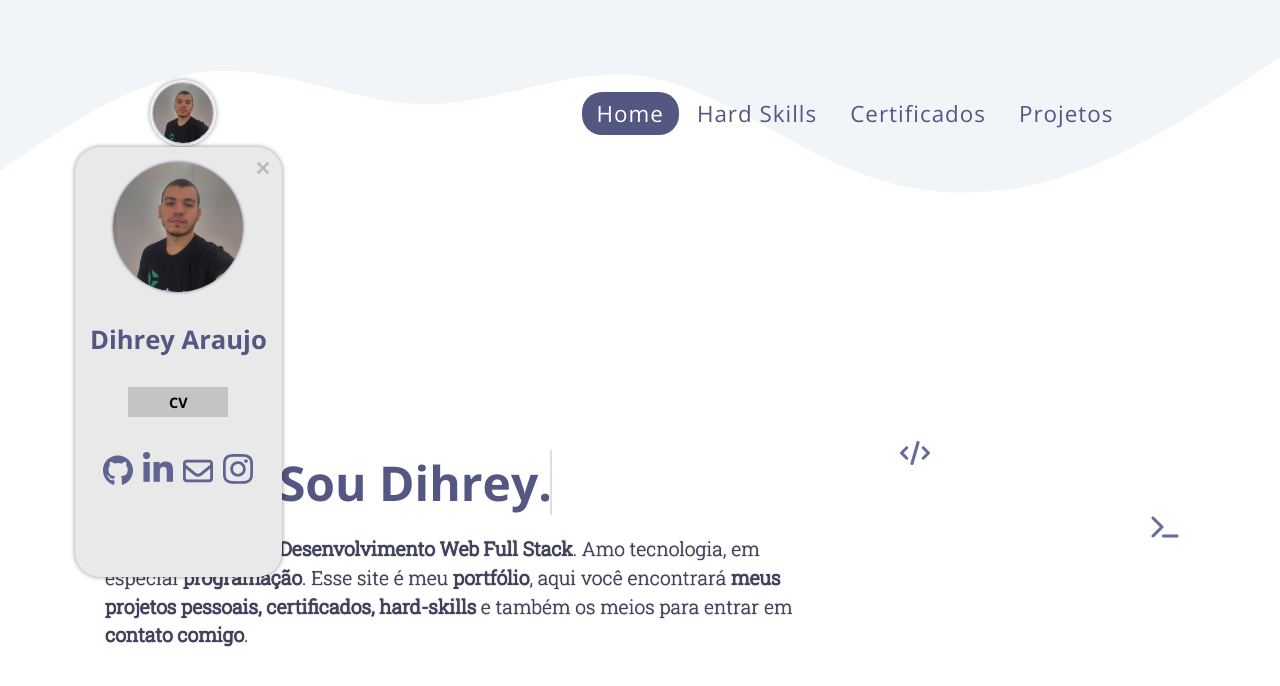
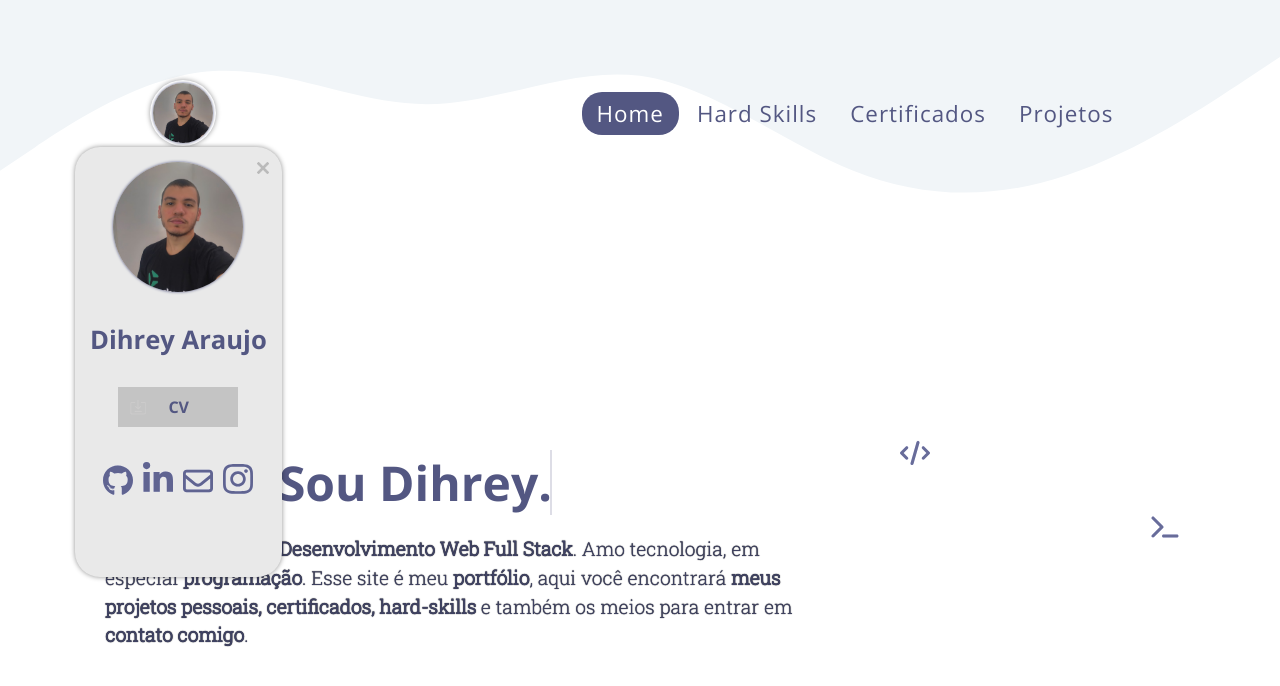
Before and after one commit to dihreyaraujo/my-portfolio-react, a React (Create React App) app: page / in a window 1280 px wide. Both pictures are taken after a click on the picture 183 px from the left and 113 px from the top of the page. Shown: the top 686 px of the page. Built offline with nearby package versions, Linux system fonts and the light colour scheme.

Commit message:
adicionando curriculo para download

```diff
--- a/src/components/Header.js
+++ b/src/components/Header.js
@@ -7,20 +7,9 @@ import Gmail from '../icons/gmail.svg';
 import Linkedin from '../icons/linkedin.svg';
 import Perfil from '../perfil-images/imagemPrincipal.jpg';
 import Exit from '../images/exit.png';
+import Download from '../curriculo/download.png'
 
 class Header extends React.Component {
-  state = {
-    buttonText: 'CV'
-  }
-
-  buttonOn = () => {
-    this.setState({ buttonText: 'Em Breve' });
-  }
-
-  buttonOf = () => {
-    this.setState({ buttonText: 'CV' });
-  }
-
   enterMenu = () => {
     const menuPopUp = document.querySelector('.menu-popup');
     menuPopUp.style.display = 'flex';
@@ -95,13 +84,12 @@ class Header extends React.Component {
         <img src={ Exit } className="exit" onClick={ this.exitMenu } alt='icon-exit'></img>
           <div className="perfil-menu"></div>
           <h1>Dihrey Araujo</h1>
-          <button
-            type="button"
-            onMouseOver={ this.buttonOn }
-            onMouseOut={ this.buttonOf }
-          >
-            { this.state.buttonText }
-          </button>
+          <a href="../curriculo/dihrey-araujo-cv-fullstack.pdf" download className="link-download">
+            <div className="button-popup">
+              <img src={ Download } alt="download icon" className="download-icon"/>
+              <p>CV</p>
+            </div>
+          </a>
           <div>
             <a href="https://github.com/dihreyaraujo" target='_blank'>
               <img src={GitHub} className="icons-social" alt="github"></img>
--- a/src/style/header.css
+++ b/src/style/header.css
@@ -146,7 +146,7 @@ label span:nth-child(3){
   margin-top: 30px;
 }
 
-.menu-popup button {
+.button-popup {
   width: 120px;
   height: 40px;
   font-size: 1em;
@@ -158,12 +158,24 @@ label span:nth-child(3){
   margin-bottom: 30px;
   margin-top: 30px;
   transition: 0.3s;
+  display: flex;
+  align-items: center;
+  color: #535782;
 }
 
-.menu-popup button:hover {
-  cursor: not-allowed;
+.link-download {
+  text-decoration: none;
+}
+
+.button-popup:hover {
   background-color: #535782;
   color: white;
+}
+
+.download-icon {
+  width: 20px;
+  margin-left: 10px;
+  margin-right: 20px;
 }
 
 .icons-social {
```
Also changed, not shown: src/curriculo/download.png (added), 1 other file (tests, documents, lock files or other folders).
